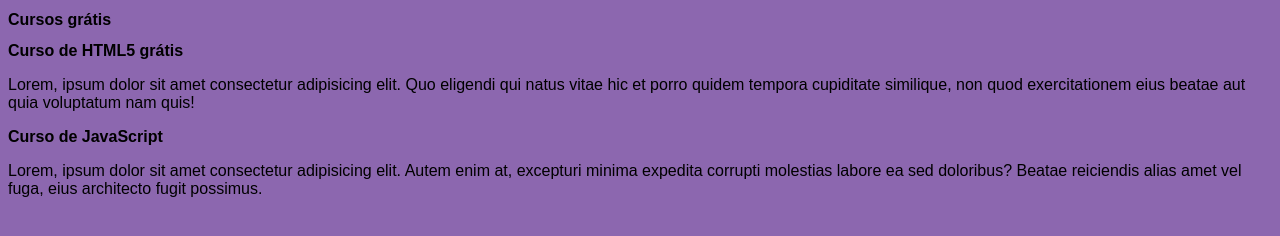
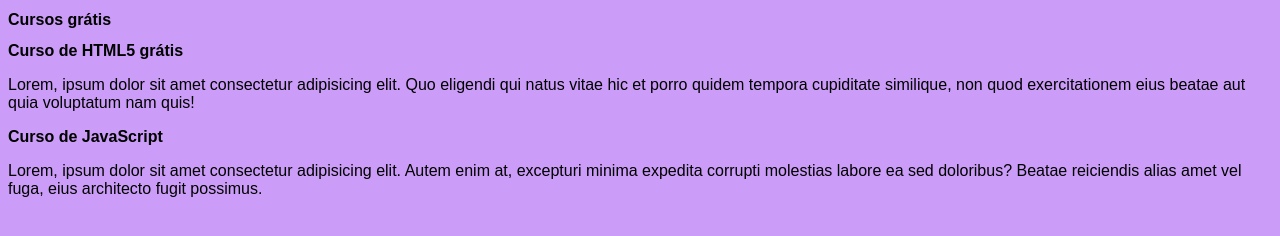
Before and after one commit to luizrds/projeto-site, a plain HTML site: page index.html in a window 1280 px wide. Drawn offline with Linux system fonts and the light colour scheme.

Commit message:
Update style.css

```diff
--- a/estilos/style.css
+++ b/estilos/style.css
@@ -3,7 +3,7 @@
     font-size  : 16px;
 }
 body{
-    background-color: rgb(140, 103, 175);
+    background-color: rgb(204, 157, 248);
 }
 main{
     background-color: white;
```
